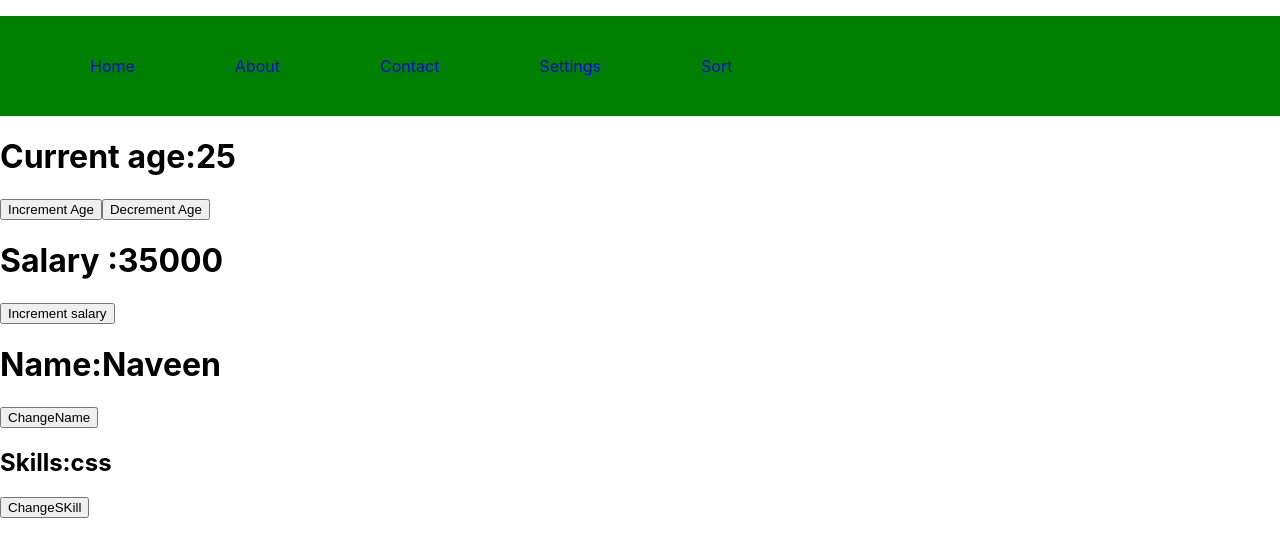
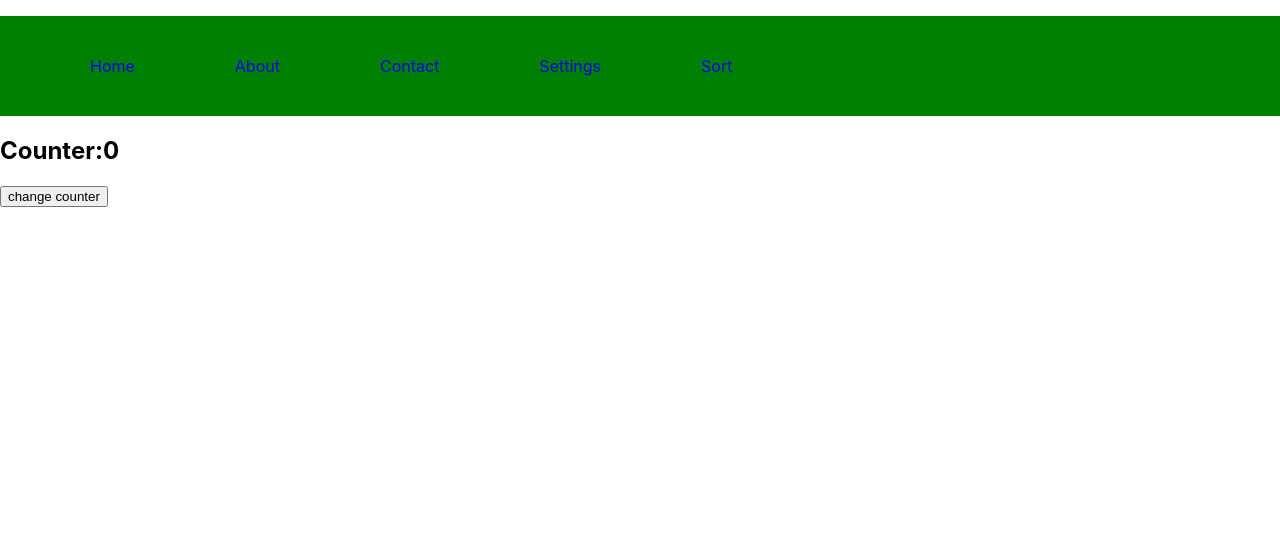
Before and after one commit to Naveenyadav2002/My-React, a React (Create React App) app: page /Setting in a window 1280 px wide. Shown: the top 556 px of the page. Built offline with nearby package versions, Linux system fonts and the light colour scheme.

Commit message:
useMemo and global counter

```diff
--- a/src/App.js
+++ b/src/App.js
@@ -42,6 +42,7 @@ function App() {
 
 {/* <UseEffectEx2/> */}
 <NavigationStack/>
+{/* <ParentComponent/> */}
 
 </>
 
--- /dev/null
+++ b/src/component/Memo/parent.js
@@ -0,0 +1,19 @@
+
+
+import React, { useState } from 'react'
+
+function ParentMemo() {
+    const [count,setCount]=useState(0)
+
+  const  Increment=()=>{
+        setCount(count+1)
+    }
+  return (
+    <div>
+        <h2>counter:{count}</h2>
+        <button onClick={Increment}>change count</button>
+    </div>
+  )
+}
+
+export default ParentMemo
--- a/src/component/purecomponents/parent.js
+++ b/src/component/purecomponents/parent.js
@@ -23,6 +23,7 @@ class ParentComponent extends Component {
                 <h2>Count:{this.state.counter}</h2>
                 <button onClick={this.increment}>Increment</button>
                 <ChildComponent counter={this.state.counter}/>
+                {/* <ChildComponent/> */}
             </>
         )
     }
--- /dev/null
+++ b/src/component/useMemo/useMemo.js
@@ -0,0 +1,36 @@
+
+
+import React, { useMemo, useState } from 'react'
+
+function UseMemo() {
+    const [Counter1, setCounter1] = useState(5)
+    const [Counter2, setCounter2] = useState(5)
+    // function isEven(){
+    //     for(let i=0;i<1000;i++){
+    //         console.log(i)
+    //     }
+    //         console.log("isEven checker")
+    //         return Counter1 % 2 == 0 ? "EVEN" : "ODD"
+    //     }
+    // }
+
+    const isEven = useMemo(() => {
+        for(let i=0;i<1000;i++){
+            console.log(i)
+        }
+        console.log("isEven checker")
+        return Counter1 % 2 == 0 ? "EVEN" : "ODD"
+    }, [Counter1])
+    return (
+        <div>
+            <h3>{isEven} :Counter A</h3>
+            <h2>Counter A: {Counter1}</h2>
+            <button onClick={() => { setCounter1(Counter1 + 1) }}>Change counter A</button>
+            <h2>Counter B: {Counter2}</h2>
+            <button onClick={() => { setCounter2(Counter2 + 1) }}>Change counter B</button>
+
+        </div>
+    )
+}
+
+export default UseMemo
--- a/src/navigation/navigation.js
+++ b/src/navigation/navigation.js
@@ -13,14 +13,15 @@ import RegistrationScreen from "../pages/preRoutes/registration"
 
 
 
-export const MessageInfo = createContext()
+export const CounterInfo = createContext()
 
 const NavigationStack = () => {
-    const [message, setMessage] = useState("Good Morning")
+    const [counter, setCounter] = useState(0)
     const [Login, setLogin] = useState(false)
 
-    const ChangeMsg = () => {
-        setMessage("Good evening")
+    const ChangeCounter = () => {
+        console.log("msg")
+        setCounter(counter=>counter+10)
     }
     const LoginHandler = () => {
         setLogin(true)
@@ -30,10 +31,11 @@ const NavigationStack = () => {
         <>
             <BrowserRouter>
 
-                <MessageInfo.Provider value={{
-                    message,
+                <CounterInfo.Provider value={{
+                    // message,
+                    counter:counter,
                     name: " Hyderabd",
-                    messageChanger: ChangeMsg,
+                    messageChanger: ChangeCounter,
                     ChangeLogin: LoginHandler
                 }
                 }>
@@ -60,7 +62,7 @@ const NavigationStack = () => {
 
                         <Route path="*" Component={InvalidScreen} />
                     </Routes>
-                </MessageInfo.Provider>
+                </CounterInfo.Provider>
             </BrowserRouter>
         </>
     )
--- a/src/pages/home-screen.js
+++ b/src/pages/home-screen.js
@@ -2,16 +2,18 @@
 import { useContext } from 'react'
 import Navbar from '../component/navbar/navbar'
 import UseEffectEx2 from '../component/useEffect/useEffectEx2'
-import { MessageInfo } from '../navigation/navigation'
+import { CounterInfo } from '../navigation/navigation'
 
 function HomeScreen() {
-     const SharedInfo= useContext(MessageInfo)
+     const SharedInfo= useContext(CounterInfo)
+
     return (
         <div>
 
             <Navbar />
             {/* <button  onClick={SharedInfo.messageChanger} >change msg</button> */}
-           <h1>{SharedInfo.message+SharedInfo.name}</h1>
+           <h1>Counter :{SharedInfo.counter}</h1>
+           <button onClick={SharedInfo.messageChanger}>Change Counter</button>
 
 
             <UseEffectEx2 />
@@ -20,3 +22,23 @@ function HomeScreen() {
 }
 
 export default HomeScreen
+
+// import React, { useContext } from 'react';
+// import Navbar from '../component/navbar/navbar';
+// import UseEffectEx2 from '../component/useEffect/useEffectEx2';
+// import { CounterInfo } from '../navigation/navigation';
+
+// function HomeScreen() {
+//     const SharedInfo = useContext(CounterInfo);
+
+//     return (
+//         <div>
+//             <Navbar />
+//             <h1>Counter: {SharedInfo.counter}</h1>
+//             <button onClick={SharedInfo.messageChanger}>Change Counter</button>
+//             <UseEffectEx2 />
+//         </div>
+//     );
+// }
+
+// export default HomeScreen;
--- a/src/pages/invalid-screen.js
+++ b/src/pages/invalid-screen.js
@@ -1,9 +1,9 @@
   import React, { useContext } from 'react'
 import { useNavigate } from 'react-router-dom'
-import { MessageInfo } from '../navigation/navigation'
+import { CounterInfo } from '../navigation/navigation'
 
   function InvalidScreen() {
-    const SharedInfo=useContext(MessageInfo)
+    const SharedInfo=useContext(CounterInfo)
     const Navigate=useNavigate()
 
     const NavigatetoHome=()=>{
--- a/src/pages/product-details.js
+++ b/src/pages/product-details.js
@@ -7,7 +7,7 @@ import axios from 'axios'
 import { useState } from 'react'
 import LoadingSpinner from '../component/spinner/loading'
 import { CardComponent3 } from '../component/card/card-component'
-import { MessageInfo } from '../navigation/navigation'
+import { CounterInfo } from '../navigation/navigation'
 
 function ProductScreen() {
    const ParamsInformation = useParams()
@@ -31,7 +31,7 @@ function ProductScreen() {
 
    }
 
-  const SharedInfo= useContext(MessageInfo)
+  const SharedInfo= useContext(CounterInfo)
 
    return (
       <div>
--- a/src/pages/setting.-screen.js
+++ b/src/pages/setting.-screen.js
@@ -1,13 +1,21 @@
 
-import React from 'react'
+import React, { useContext } from 'react'
 import Navbar from '../component/navbar/navbar'
 import UseReducer from '../component/useReducer/useReducer'
+import UseMemo from '../component/useMemo/useMemo'
+import { CounterInfo } from '../navigation/navigation'
+import ParentMemo from '../component/Memo/parent'
 
 function SettingScreen() {
+    const SharedInfo=useContext(CounterInfo)
     return (
         <div>
             <Navbar />
-            <UseReducer/>
+            <h2>Counter:{SharedInfo.counter}</h2>
+            <button onClick={SharedInfo.messageChanger}>change counter</button>
+            {/* <UseReducer/> */}
+            {/* <UseMemo/> */}
+
         </div>
     )
 }
```
Also changed, not shown: src/component/Memo/child.js (added, +11 -0 lines).
